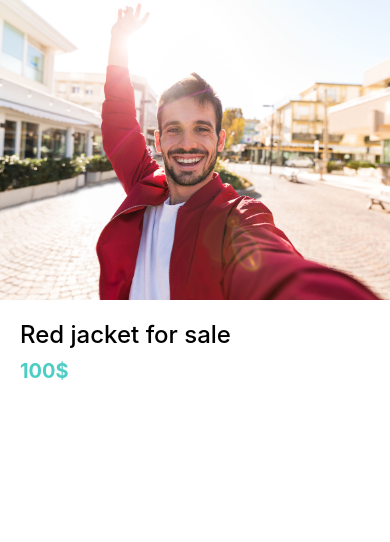
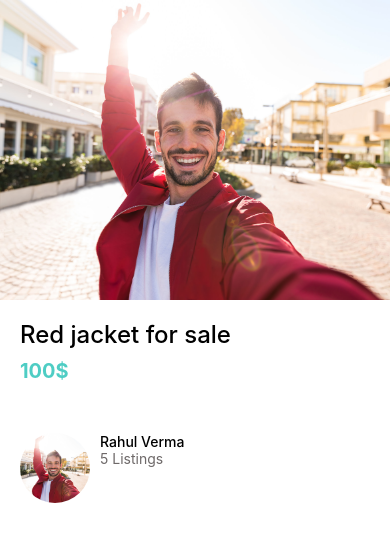
Before and after one commit to VarshaSingh18/DoneWithIt, a React Native app: screen / in a window 390 px wide. Shown: the top 542 px of the page. Built offline with nearby package versions, Linux system fonts and the light colour scheme.

Commit message:
ListItem

```diff
--- /dev/null
+++ b/app/components/ListItem.js
@@ -0,0 +1,39 @@
+import React from 'react';
+import { View, StyleSheet, Image} from 'react-native';
+import { styleProps } from 'react-native-web/dist/cjs/modules/forwardedProps';
+import Colors from '../config/Colors';
+import AppTest from './AppTest';
+
+function ListItem({title, subtitle, image}) {
+    return (
+       <View style={styles.container}>
+       <Image style={styles.image}source={image}/>
+       <View>
+       <AppTest style={styles.title}>{title}</AppTest>
+       <AppTest style={styles.subtitle}>{subtitle}</AppTest>
+       </View>
+       </View>
+
+    );
+}
+
+export default ListItem;
+
+const styles = StyleSheet.create({
+    container:{
+        flexDirection: "row"
+    },
+    image:{
+     width:70,
+     height: 70,
+     borderRadius:35,
+     marginRight: 10
+    },
+    title:{
+    fontWeight:'500',
+    color: Colors.black
+    },
+    subtitle:{
+    color: Colors.medium
+    }
+})
--- a/app/config/colors.js
+++ b/app/config/colors.js
@@ -2,5 +2,6 @@
     primary: '#fc5c65',
     secondary:'#4ecdc4',
     black: '#000',
-    white: '#fff'
+    white: '#fff',
+    medium:'#6e6969'
 };
--- a/app/screens/ListingDetailsScreen.js
+++ b/app/screens/ListingDetailsScreen.js
@@ -2,6 +2,7 @@
 import {View, Image, StyleSheet} from 'react-native';
 import AppText from '../components/AppTest';
 import Colors from '../config/Colors';
+import ListItem from '../components/ListItem';
 function ListingDetailsScreen(props) {
     return (
      <View>
@@ -9,6 +10,15 @@
     <View style={styles.detailedContainer}>
     <AppText style={styles.title}>Red jacket for sale</AppText>
     <AppText style={styles.price}>100$</AppText>
+
+    <View style={styles.userContainer}>
+    <ListItem
+    image={require("../assets/jacket.jpg")}
+    title="Rahul Verma"
+    subtitle="5 Listings"
+    ></ListItem>
+    </View>
+
     </View>
      </View>
     );
@@ -32,6 +42,9 @@
         fontSize: 20,
         fontWeight:'bold',
         marginVertical: 10
+    },
+    userContainer:{
+        marginVertical:40
     }
 })
 
```
